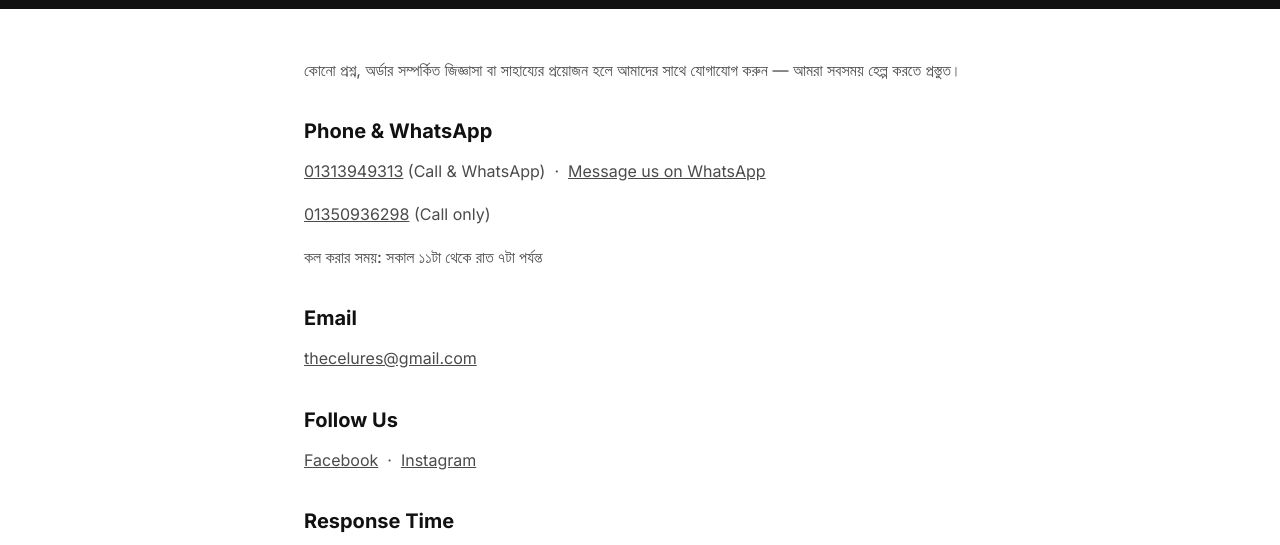
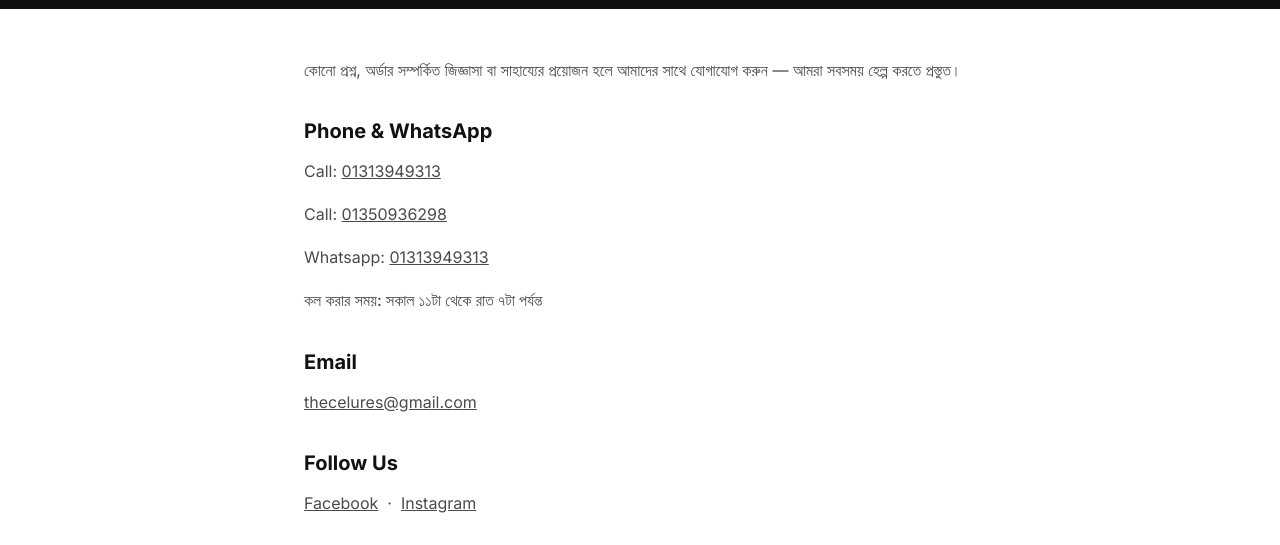
Before and after one commit to jubairhossaintayaib/celures-main-website, a plain HTML site: page contact.html in a window 1280 px wide. Shown: the part 253-798 px from the top of the page. Drawn offline with Linux system fonts and the light colour scheme.

Commit message:
Update contact.html

```diff
--- a/contact.html
+++ b/contact.html
@@ -62,12 +62,9 @@
   <div class="container prose">
     <p>কোনো প্রশ্ন, অর্ডার সম্পর্কিত জিজ্ঞাসা বা সাহায্যের প্রয়োজন হলে আমাদের সাথে যোগাযোগ করুন — আমরা সবসময় হেল্প করতে প্রস্তুত।</p>
     <h3>Phone &amp; WhatsApp</h3>
-    <p>
-      <a href="tel:+8801313949313" style="text-decoration:underline;">01313949313</a> (Call &amp; WhatsApp)
-      &nbsp;·&nbsp;
-      <a href="https://api.whatsapp.com/message/UDULI5NP36Q4L1" target="_blank" rel="noopener" style="text-decoration:underline;">Message us on WhatsApp</a>
-    </p>
-    <p><a href="tel:+8801350936298" style="text-decoration:underline;">01350936298</a> (Call only)</p>
+    <p>Call: <a href="tel:+8801313949313" style="text-decoration:underline;">01313949313</a></p>
+    <p>Call: <a href="tel:+8801350936298" style="text-decoration:underline;">01350936298</a></p>
+    <p>Whatsapp: <a href="https://api.whatsapp.com/message/UDULI5NP36Q4L1" target="_blank" rel="noopener" style="text-decoration:underline;">01313949313</a></p>
     <p class="t-caption-md">কল করার সময়: সকাল ১১টা থেকে রাত ৭টা পর্যন্ত</p>
     <h3>Email</h3>
     <p><a href="mailto:thecelures@gmail.com" style="text-decoration:underline;">thecelures@gmail.com</a></p>
```
